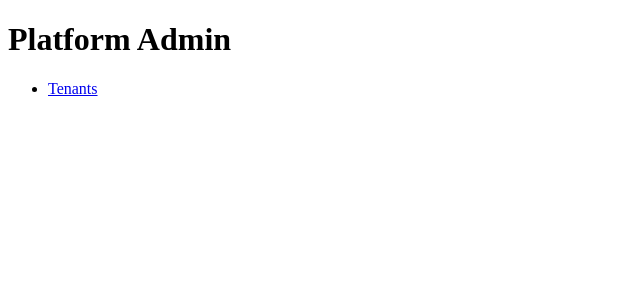
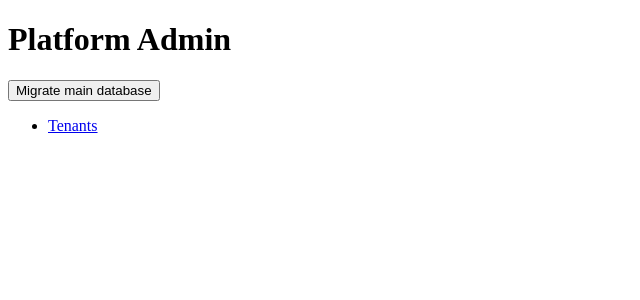
Before and after one commit to jonasclaes/as-built, a SvelteKit app: page /platform-admin in a window 1280 px wide. Shown: the top 300 px of the page, without its empty margins (0-640 px from the left). Built offline with nearby package versions, Linux system fonts and the light colour scheme.

Commit message:
feat(platform-admin): add migrate main database function

```diff
--- a/src/routes/(platform-admin)/platform-admin/+page.svelte
+++ b/src/routes/(platform-admin)/platform-admin/+page.svelte
@@ -1,4 +1,24 @@
+<script lang="ts">
+	import type { PageData } from './$types';
+
+	export let data: PageData;
+
+	const migrate = async () => {
+		const response = await fetch(`/api/v1/platform-admin/migrate`, {
+			method: 'POST'
+		});
+
+		if (response.ok) {
+			alert('Migration done');
+		} else {
+			alert('Failed to run migration');
+		}
+	};
+</script>
+
 <h1>Platform Admin</h1>
+
+<button on:click={() => migrate()}>Migrate main database</button>
 
 <ul>
 	<li>
--- /dev/null
+++ b/src/routes/api/v1/platform-admin/migrate/+server.ts
@@ -0,0 +1,13 @@
+import { migrate } from 'drizzle-orm/node-postgres/migrator';
+import type { RequestHandler } from './$types';
+import { DatabaseConfig } from '$lib/server/config/databaseConfig';
+import { successResponse } from '$lib/server/api/response';
+
+export const POST: RequestHandler = async () => {
+	const databaseStrategy = DatabaseConfig.getInstance().getDatabaseStrategy();
+	const drizzle = await databaseStrategy.getDrizzle();
+
+	await migrate(drizzle, { migrationsFolder: './drizzle' });
+
+	return successResponse({});
+};
```
